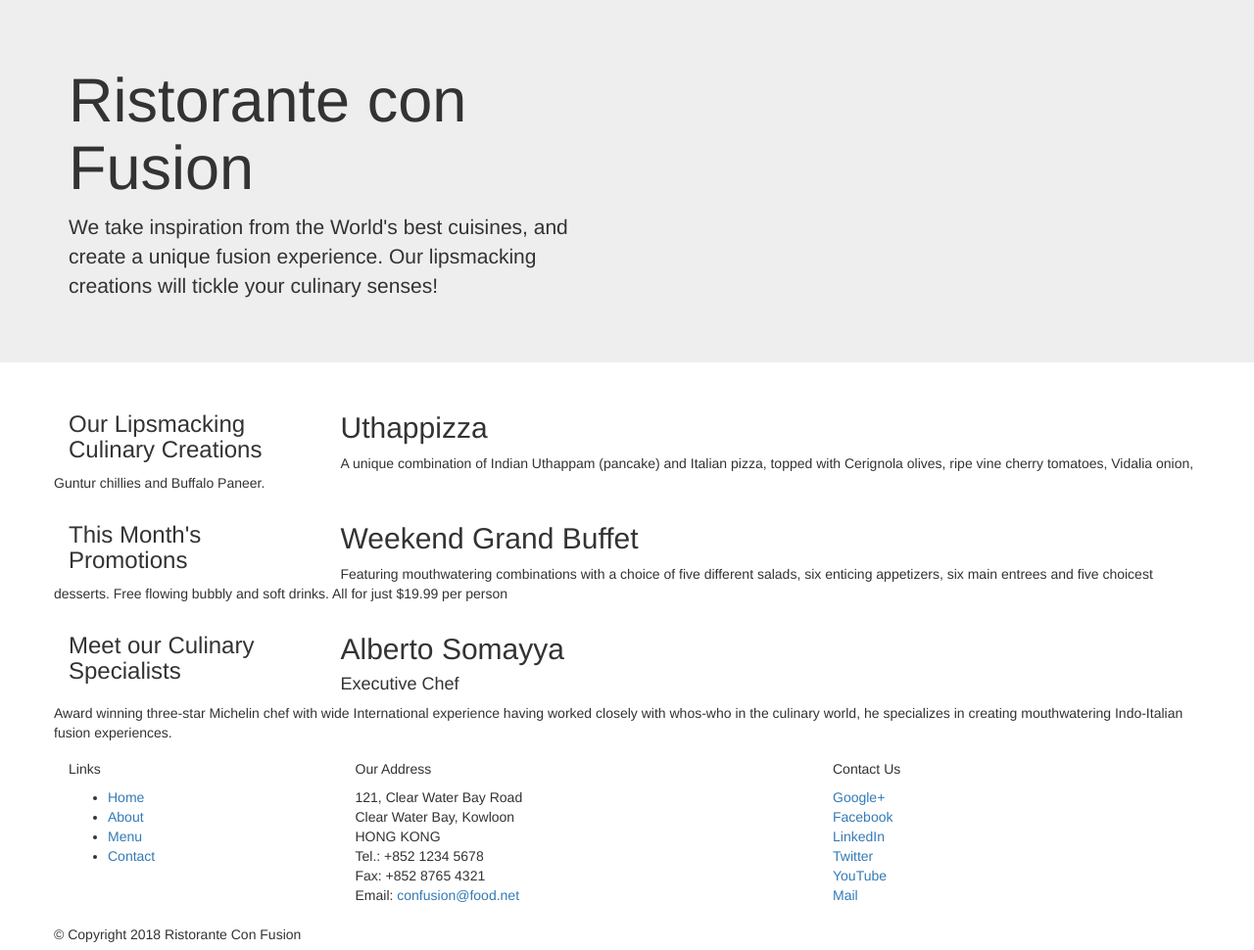
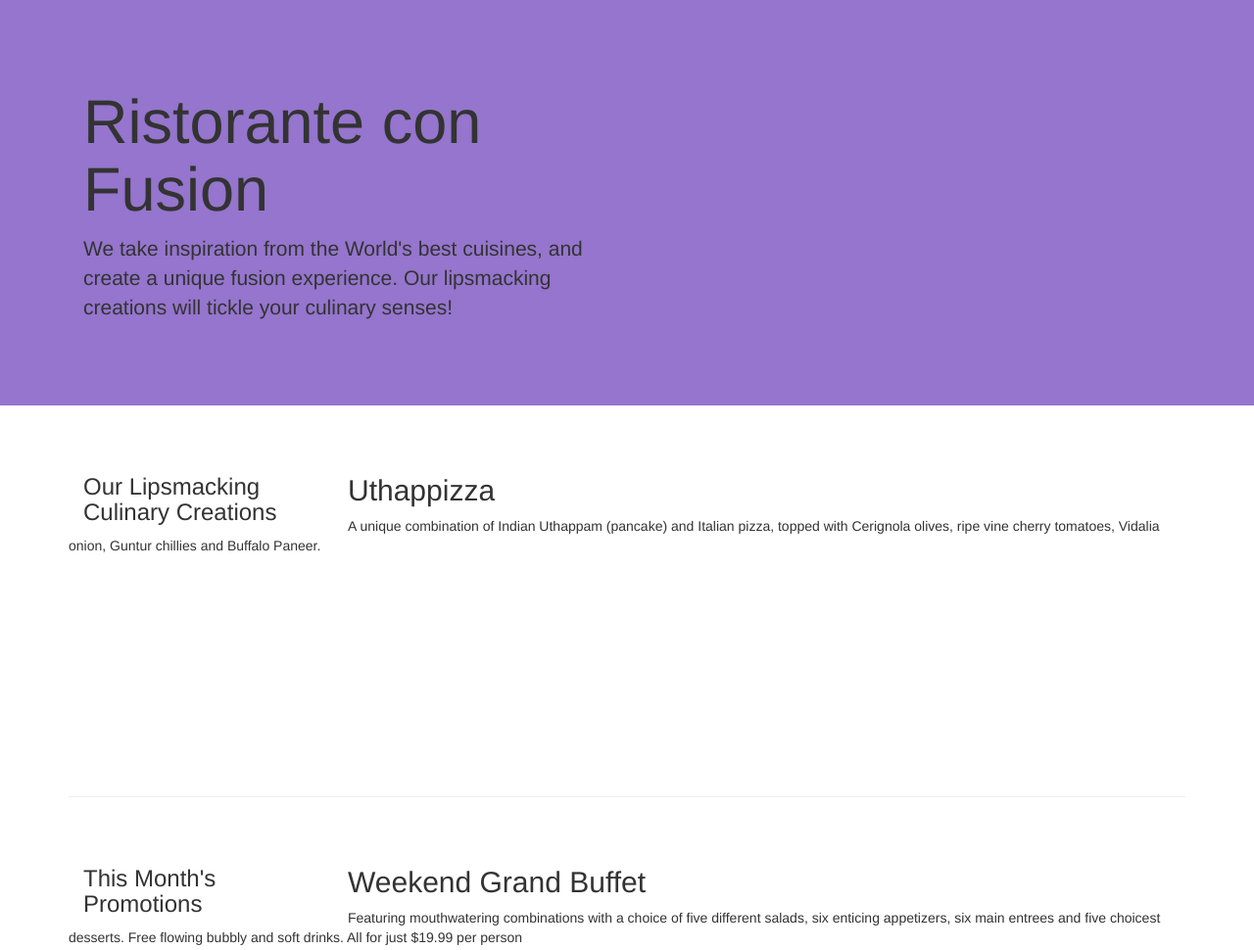
Before and after one commit to claudette401/bootstrap4, a plain HTML site: page index.html in a window 1280 px wide. Shown: the top 970 px of the page at 98% size. Drawn offline with nearby package versions, Linux system fonts and the light colour scheme.

Commit message:
bootstrap4, week1/sec5, exercise 2

```diff
--- /dev/null
+++ b/css/styles.css
@@ -0,0 +1,11 @@
+.row-header {margin:0px auto; padding: 0px auto;}
+
+.row-content {margin:0px auto; padding: 50px 0px; border-bottom: 1px ridge; min-height: 400px;}
+
+.row-footer {background-color: #D1C4E9; margin:0px auto; padding: 20px 0px;}
+
+
+.jumbotron
+	{padding: 70px 30px; margin: 0px auto; background-color: #9575CD;}
+
+address {font-size: 80%; margin: 0px; color: #0f0f0f;}
--- a/index.html
+++ b/index.html
@@ -10,8 +10,9 @@
     <!--Page Title-->
     <title>Ristorante Con Fusion</title>
 
-    <!--Import Bootstrap -->
+    <!--Import Bootstrap & css -->
     <link rel="stylesheet" href="node_modules/bootstrap/dist/css/bootstrap.min.css">
+    <link rel="stylesheet" href="css/styles.css">
 
     <style> div {border: 0px solid black;} </style>
 
@@ -21,7 +22,7 @@
 
     <header class="jumbotron">
         <div class="container">
-            <div class="row">
+            <div class="row row-header">
                 <div class="col-12 col-sm-6">
                     <h1>Ristorante con Fusion</h1>
                     <p>We take inspiration from the World's best cuisines, and create a unique fusion experience. Our lipsmacking creations will tickle your culinary senses!</p>
@@ -34,7 +35,7 @@
 
 <div class="container">
 
-        <div class="row">
+        <div class="row row-content align-items-center">
             <div class="col-12 col-sm-4 order-sm-last col-md-3">
                 <h3>Our Lipsmacking Culinary Creations</h3>
             </div>
@@ -45,7 +46,7 @@
         </div>
 
 
-        <div class="row">
+        <div class="row row-content align-items-center">
             <div class="col-12 col-sm-4 col-md-3">
                 <h3>This Month's Promotions</h3>
             </div>
@@ -55,7 +56,7 @@
             </div>
         </div>
 
-        <div class="row">
+        <div class="row row-content align-items-center">
             <div class="col-12 col-sm-4 order-sm-last col-md-3">
                 <h3>Meet our Culinary Specialists</h3>
             </div>
@@ -69,11 +70,11 @@
 </div>
 
     <footer class="container">
-            <div class="row">
+            <div class="row row-footer">
 
-                <div class="col-4 offset-1 col-sm-3">
+                <div class="col-4 offset-1 col-sm-3 text-center">
                     <h5>Links</h5>
-                    <ul>
+                    <ul class="list-unstyled">
                         <li><a href="#">Home</a></li>
                         <li><a href="#">About</a></li>
                         <li><a href="#">Menu</a></li>
@@ -93,7 +94,7 @@
 		           </address>
                 </div>
 
-                <div  class="col-12 col-sm-3">
+                <div  class="col-12 col-sm-3 text-center align-items-center">
                         <h5>Contact Us</h5>
                         <a href="http://google.com/+">Google+</a><br>
                         <a href="http://www.facebook.com/profile.php?id=">Facebook</a><br>
@@ -101,12 +102,11 @@
                         <a href="http://twitter.com/">Twitter</a><br>
                         <a href="http://youtube.com/">YouTube</a><br>
                         <a href="mailto:">Mail</a>
-                    </div>
                 </div>
 
            </div>
 
-           <div class="row justify-content-center">
+           <div class="row row-footer justify-content-center">
                 <div class="col-auto">
                     <p>© Copyright 2018 Ristorante Con Fusion</p>
                 </div>
```
